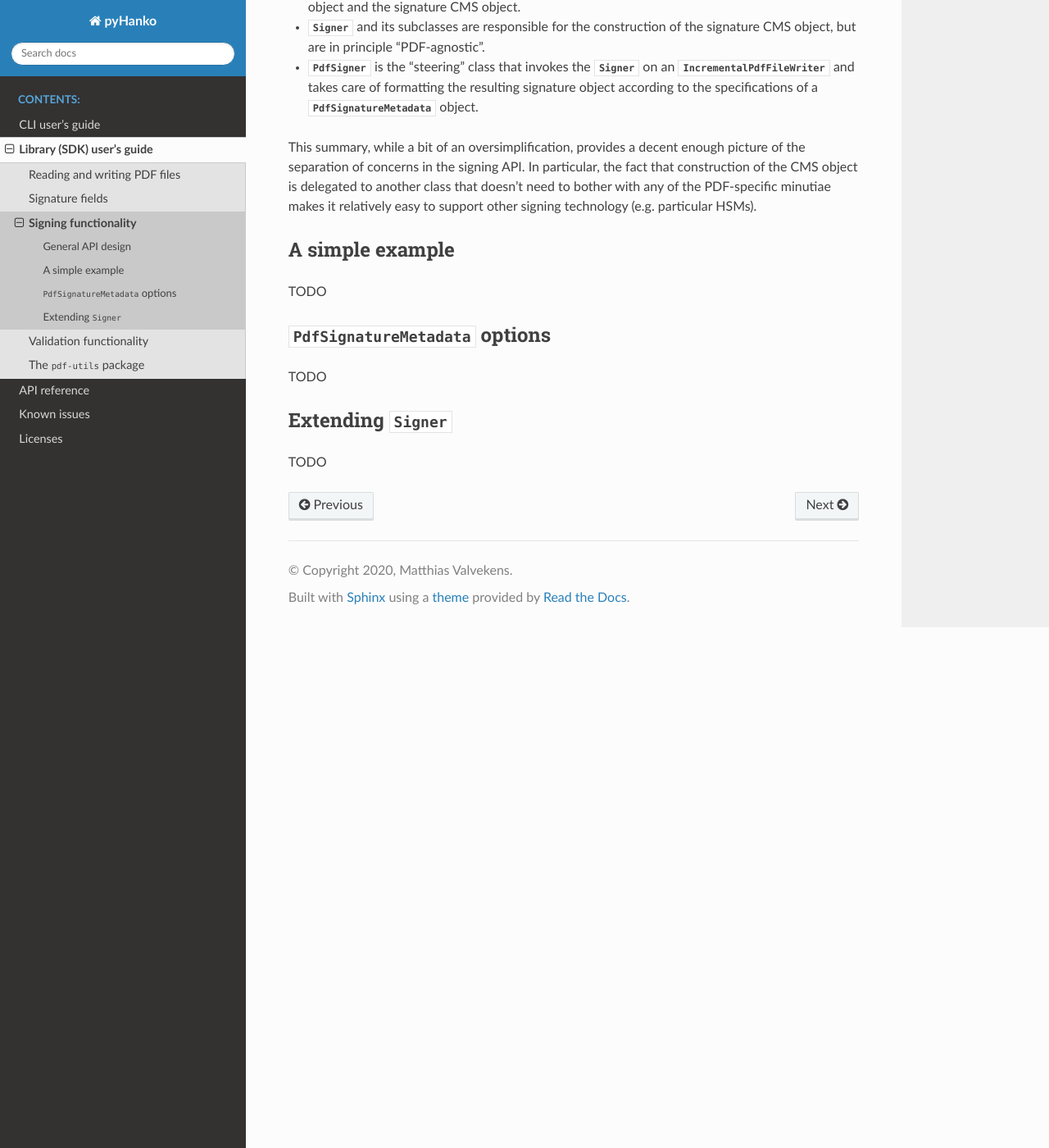
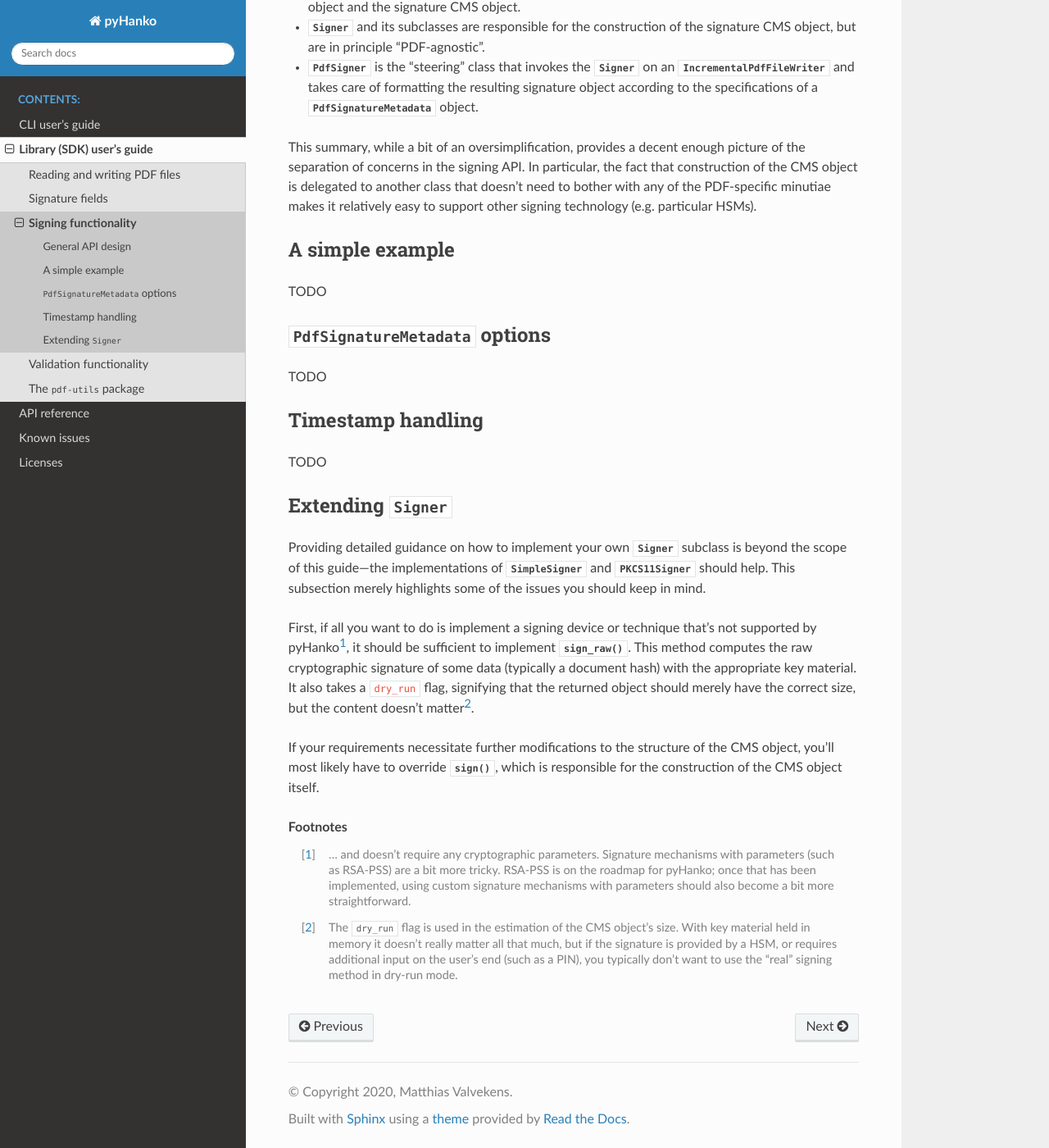
Before and after one commit to MatthiasValvekens/pyHanko, a Sphinx documentation site: the page built from docs/lib-guide/signing.rst, in a window 1280 px wide and 1400 px high, scrolled down 807 px. Shown: the whole window at 82% size. Built offline with Sphinx 7.4.7 and the Read the Docs theme 2.0.0, drawn with Linux system fonts in a browser that asks for light colours; some of the changed text lies outside the part shown.

Commit message:
Say a few words on extending Signer

```diff
--- a/docs/lib-guide/signing.rst
+++ b/docs/lib-guide/signing.rst
@@ -31,7 +31,8 @@ over all bytes in the file, except those under the ``/Contents`` key.
 In particular, the ``/ByteRange`` key of the signature object is actually
 part of the signed data, which implies that the size of the signature
 CMS object needs to be estimated ahead of time. As we'll see soon, this has
-some minor implications for the API design.
+some minor implications for the API design (see
+:ref:`this subsection <extending-signer>` in particular).
 
 
 .. |PdfSignatureMetadata| replace:: :class:`~.pyhanko.sign.signers.PdfSignatureMetadata`
@@ -72,7 +73,51 @@ TODO
 TODO
 
 
+Timestamp handling
+------------------
+
+TODO
+
+
+.. _extending-signer:
+
 Extending |Signer|
 ------------------
 
-TODO
+Providing detailed guidance on how to implement your own |Signer| subclass
+is beyond the scope of this guide |---| the implementations
+of :class:`~.pyhanko.sign.signers.SimpleSigner` and
+:class:`~.pyhanko.sign.signers.PKCS11Signer` should help.
+This subsection merely highlights some of the issues you should keep in mind.
+
+First, if all you want to do is implement a signing device or technique that's
+not supported by pyHanko\ [#cryptoparams]_, it should be sufficient to implement
+:meth:`~.pyhanko.sign.signers.Signer.sign_raw`.
+This method computes the raw cryptographic signature of some data (typically
+a document hash) with the appropriate key material.
+It also takes a ``dry_run`` flag, signifying that the returned object should
+merely have the correct size, but the content doesn't matter\ [#signerdryrun]_.
+
+If your requirements necessitate further modifications to the structure of the
+CMS object, you'll most likely have to override
+:meth:`~.pyhanko.sign.signers.Signer.sign`, which is responsible for the
+construction of the CMS object itself.
+
+
+
+
+.. rubric:: Footnotes
+
+.. [#cryptoparams]
+   ... and doesn't require any cryptographic parameters. Signature mechanisms
+   with parameters (such as RSA-PSS) are a bit more tricky.
+   RSA-PSS is on the roadmap for pyHanko; once that has been implemented, using
+   custom signature mechanisms with parameters should also become a bit more
+   straightforward.
+
+.. [#signerdryrun]
+   The ``dry_run`` flag is used in the estimation of the CMS object's size.
+   With key material held in memory it doesn't really matter all that much,
+   but if the signature is provided by a HSM, or requires additional input
+   on the user's end (such as a PIN), you typically don't want to use the "real"
+   signing method in dry-run mode.
```
